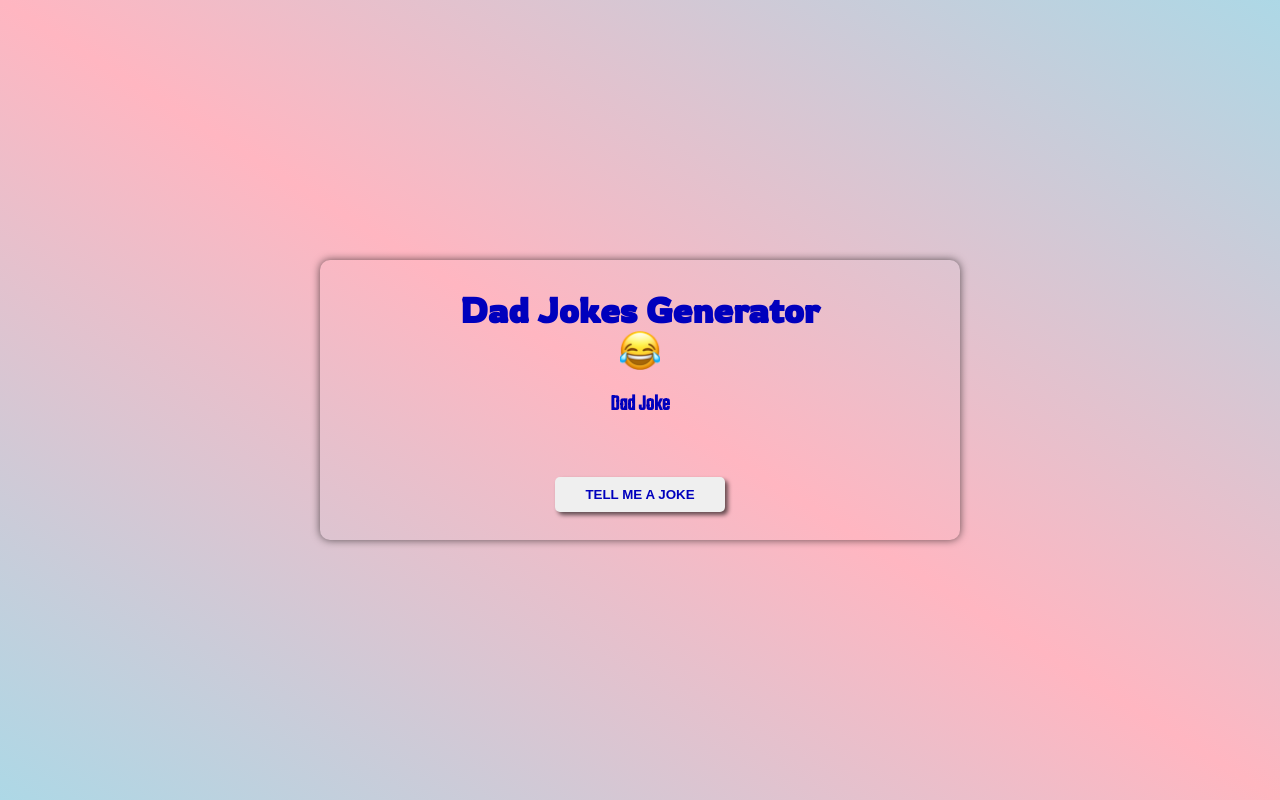
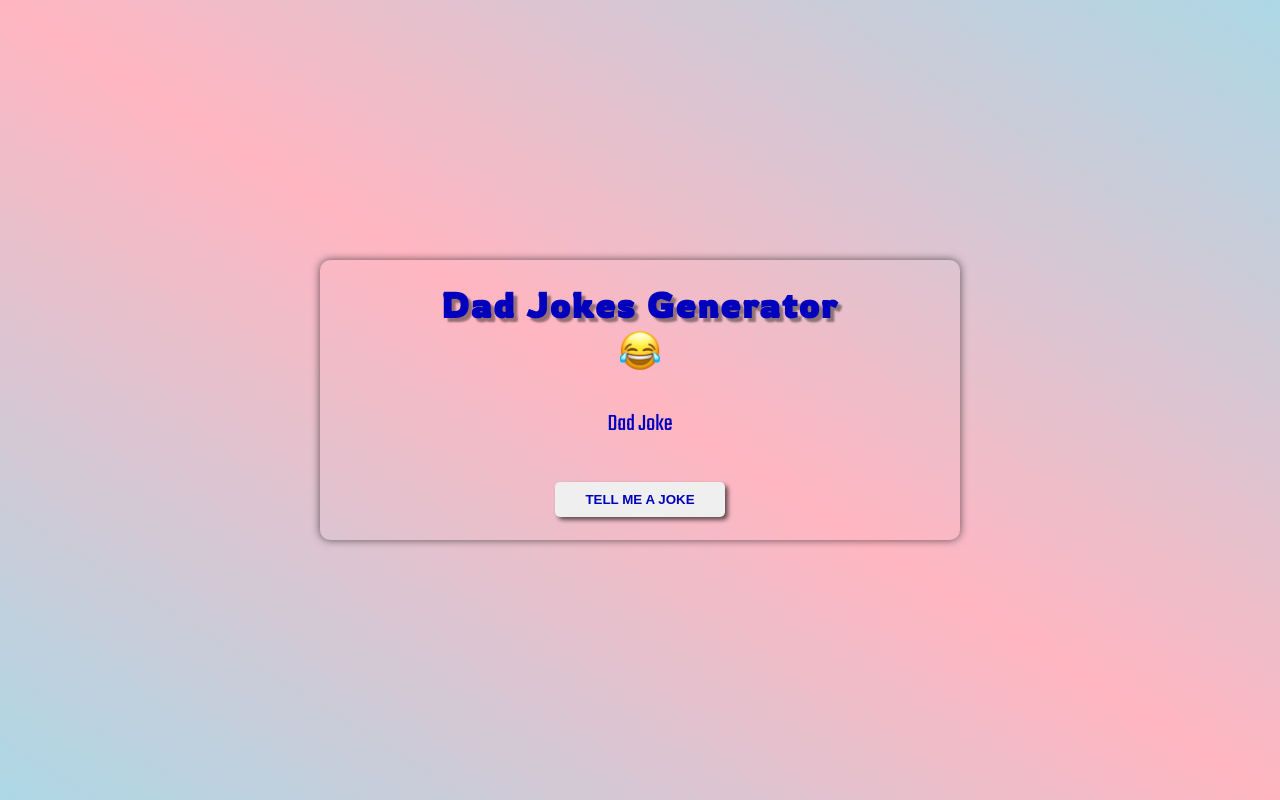
Before and after one commit to Alphonse256/JS-Fetch_API, a plain HTML site: page Dad_Jokes/index.html in a window 1280 px wide. Drawn offline with Linux system fonts and the light colour scheme.

Commit message:
Styled the html

```diff
--- a/Dad_Jokes/style.css
+++ b/Dad_Jokes/style.css
@@ -22,11 +22,14 @@ body{
     border-radius: 10px;
     color: #0000bd;
     position: relative;
+    padding: 0 15px;
 }
 
 .title{
     font-size: 35px;
     font-family: 'Rowdies', cursive;
+    text-shadow: 4px 4px 2px rgba(0, 0, 0, .4);
+    letter-spacing: 2px;
 }
 
 .joke-image{
@@ -43,9 +46,10 @@ body{
 }
 
 .joke{
-    font-size: 22px;
-    font-weight: 600;
+    font-size: 24px;
     font-family: 'Teko', sans-serif;
+    margin-top: 40px;
+    line-height: 1;
 }
 
 .btn{
```
